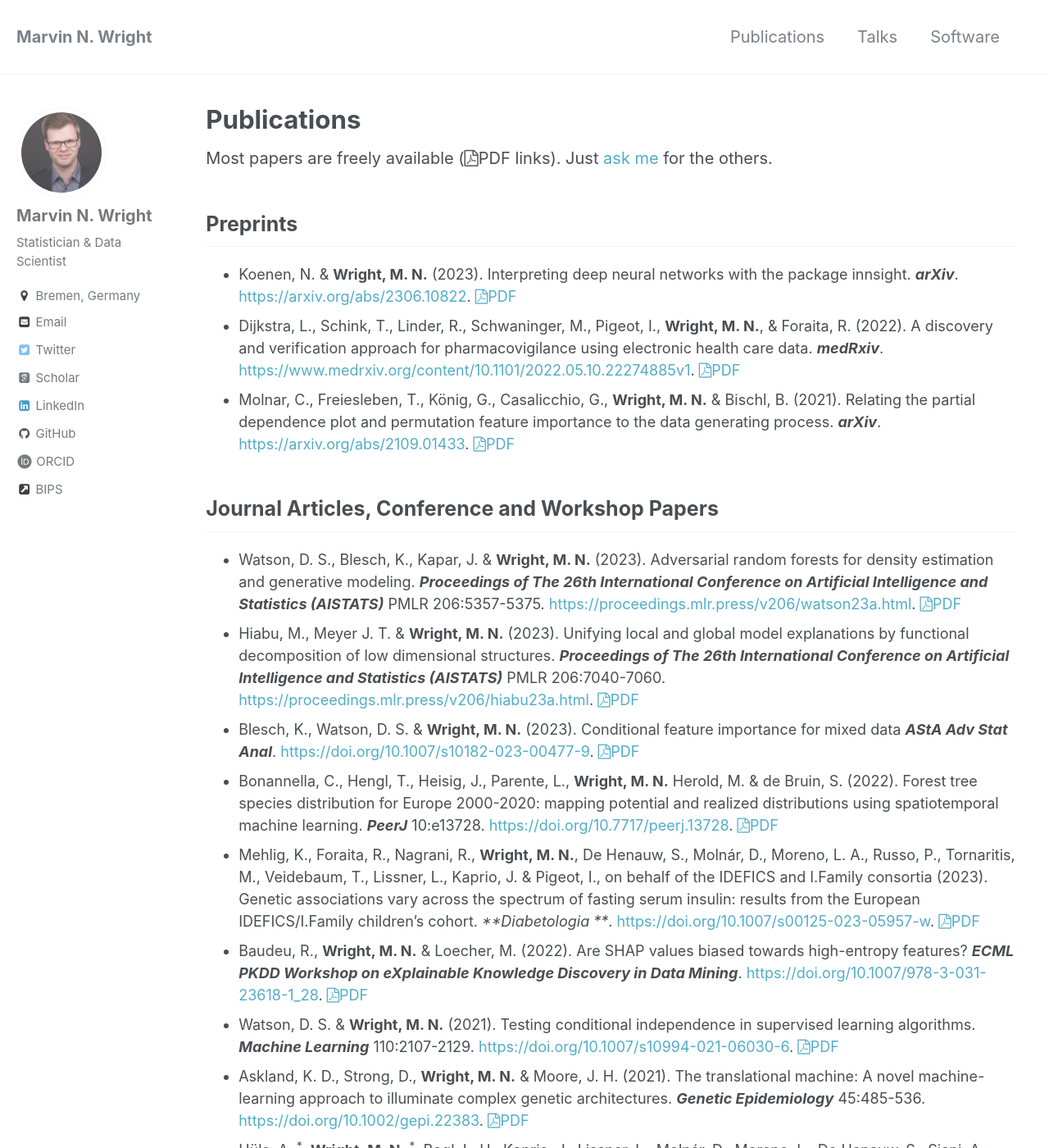
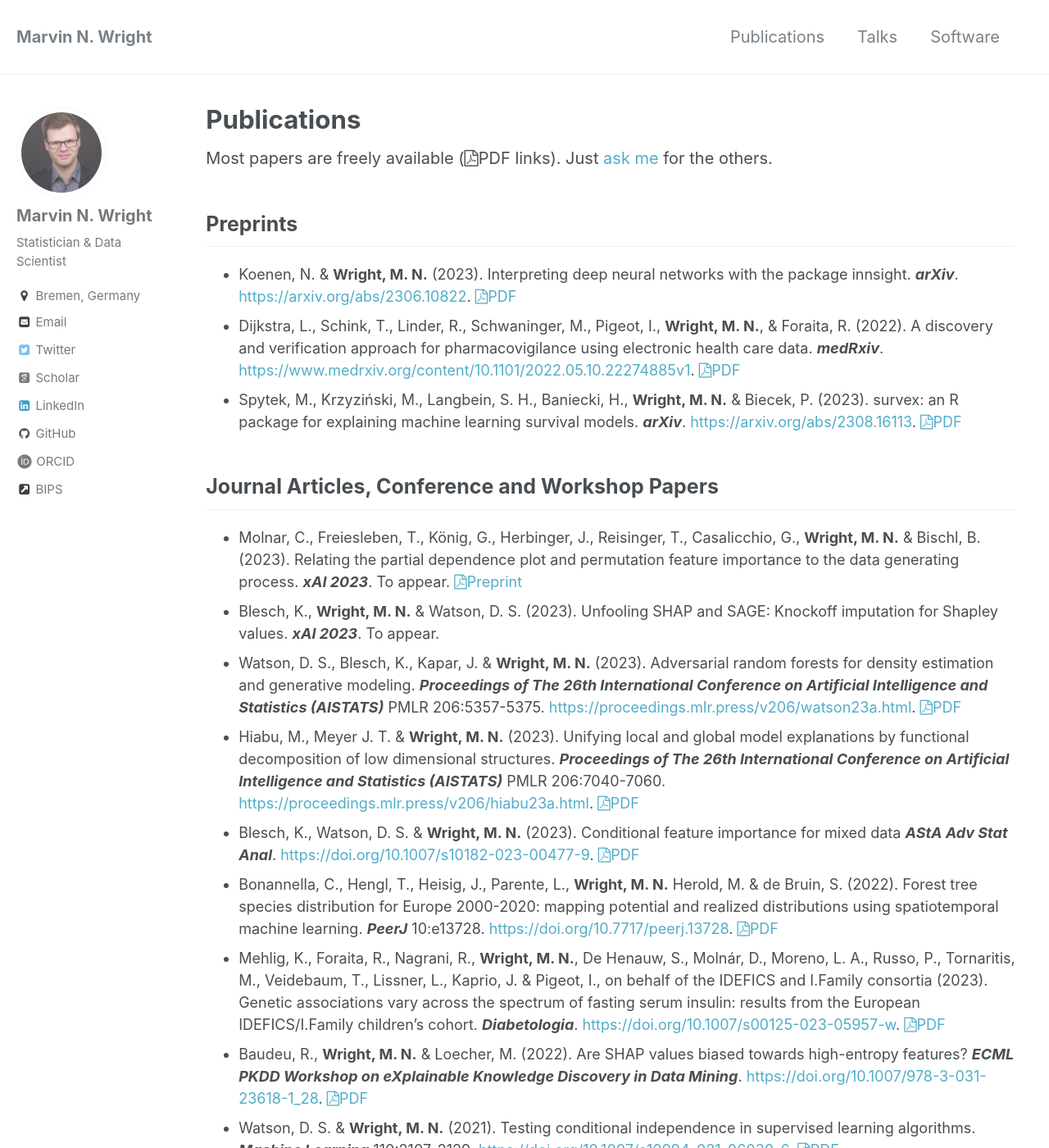
Before and after one commit to mnwright/mnwright.github.io, a Jekyll site: the page built from _pages/publications.md, in a window 1280 px wide and 1400 px high. Shown: the whole window at 82% size. Built offline with Jekyll 4.4.1, drawn with Linux system fonts in a browser that asks for light colours; some web fonts are replaced; some of the changed text lies outside the part shown.

Commit message:
update publications

```diff
--- a/_pages/publications.md
+++ b/_pages/publications.md
@@ -8,14 +8,16 @@ Most papers are freely available (<i class="fa fa-file-pdf-o"></i>PDF links). Ju
 ## Preprints
 * {:.pub} Koenen, N. & **Wright, M. N.** (2023). Interpreting deep neural networks with the package innsight. ***arXiv***. <https://arxiv.org/abs/2306.10822>. <a href="https://arxiv.org/pdf/2306.10822"><i class="fa fa-file-pdf-o"></i>PDF</a>
 * {:.pub} Dijkstra, L., Schink, T., Linder, R., Schwaninger, M., Pigeot, I., **Wright, M. N.**, & Foraita, R. (2022). A discovery and verification approach for pharmacovigilance using electronic health care data. ***medRxiv***. <https://www.medrxiv.org/content/10.1101/2022.05.10.22274885v1>. <a href="https://www.medrxiv.org/content/10.1101/2022.05.10.22274885v1.full.pdf"><i class="fa fa-file-pdf-o"></i>PDF</a>
-* {:.pub} Molnar, C., Freiesleben, T., König, G., Casalicchio, G., **Wright, M. N.** & Bischl, B. (2021). Relating the partial dependence plot and permutation feature importance to the data generating process. ***arXiv***. <https://arxiv.org/abs/2109.01433>. <a href="https://arxiv.org/pdf/2109.01433"><i class="fa fa-file-pdf-o"></i>PDF</a>
+* {:.pub} Spytek, M., Krzyziński, M., Langbein, S. H., Baniecki, H., **Wright, M. N.** & Biecek, P. (2023).  survex: an R package for explaining machine learning survival models. ***arXiv***. <https://arxiv.org/abs/2308.16113>. <a href="https://arxiv.org/pdf/2308.16113"><i class="fa fa-file-pdf-o"></i>PDF</a>
 
 ## Journal Articles, Conference and Workshop Papers
+* {:.pub} Molnar, C., Freiesleben, T., König, G., Herbinger, J., Reisinger, T., Casalicchio, G., **Wright, M. N.** & Bischl, B. (2023). Relating the partial dependence plot and permutation feature importance to the data generating process. ***xAI 2023***. To appear. <a href="https://arxiv.org/pdf/2109.01433"><i class="fa fa-file-pdf-o"></i>Preprint</a>
+* {:.pub} Blesch, K., **Wright, M. N.** & Watson, D. S. (2023). Unfooling SHAP and SAGE: Knockoff imputation for Shapley values. ***xAI 2023***. To appear.
 * {:.pub} Watson, D. S., Blesch, K., Kapar, J. & **Wright, M. N.** (2023). Adversarial random forests for density estimation and generative modeling. ***Proceedings of The 26th International Conference on Artificial Intelligence and Statistics (AISTATS)*** PMLR 206:5357-5375. <https://proceedings.mlr.press/v206/watson23a.html>. <a href="https://proceedings.mlr.press/v206/watson23a/watson23a.pdf"><i class="fa fa-file-pdf-o"></i>PDF</a>
 * {:.pub} Hiabu, M., Meyer J. T. & **Wright, M. N.** (2023). Unifying local and global model explanations by functional decomposition of low dimensional structures. ***Proceedings of The 26th International Conference on Artificial Intelligence and Statistics (AISTATS)*** PMLR 206:7040-7060. <https://proceedings.mlr.press/v206/hiabu23a.html>. <a href="https://proceedings.mlr.press/v206/hiabu23a/hiabu23a.pdf"><i class="fa fa-file-pdf-o"></i>PDF</a>
 * {:.pub} Blesch, K., Watson, D. S. & **Wright, M. N.** (2023). Conditional feature importance for mixed data ***AStA Adv Stat Anal***. <https://doi.org/10.1007/s10182-023-00477-9>. <a href="https://link.springer.com/content/pdf/10.1007/s10182-023-00477-9.pdf"><i class="fa fa-file-pdf-o"></i>PDF</a>
 * {:.pub} Bonannella, C., Hengl, T., Heisig, J., Parente, L., **Wright, M. N.** Herold, M. & de Bruin, S. (2022). Forest tree species distribution for Europe 2000-2020: mapping potential and realized distributions using spatiotemporal machine learning. ***PeerJ*** 10:e13728. <https://doi.org/10.7717/peerj.13728>. <a href="https://peerj.com/articles/13728.pdf"><i class="fa fa-file-pdf-o"></i>PDF</a>
-* {:.pub} Mehlig, K., Foraita, R., Nagrani, R., **Wright, M. N.**, De Henauw, S., Molnár, D., Moreno, L. A., Russo, P., Tornaritis, M., Veidebaum, T., Lissner, L., Kaprio, J. & Pigeot, I., on behalf of the IDEFICS and I.Family consortia (2023). Genetic associations vary across the spectrum of fasting serum insulin: results from the European IDEFICS/I.Family children’s cohort. ***Diabetologia ***. <https://doi.org/10.1007/s00125-023-05957-w>. <a href="https://link.springer.com/content/pdf/10.1007/s00125-023-05957-w.pdf"><i class="fa fa-file-pdf-o"></i>PDF</a>
+* {:.pub} Mehlig, K., Foraita, R., Nagrani, R., **Wright, M. N.**, De Henauw, S., Molnár, D., Moreno, L. A., Russo, P., Tornaritis, M., Veidebaum, T., Lissner, L., Kaprio, J. & Pigeot, I., on behalf of the IDEFICS and I.Family consortia (2023). Genetic associations vary across the spectrum of fasting serum insulin: results from the European IDEFICS/I.Family children’s cohort. ***Diabetologia***. <https://doi.org/10.1007/s00125-023-05957-w>. <a href="https://link.springer.com/content/pdf/10.1007/s00125-023-05957-w.pdf"><i class="fa fa-file-pdf-o"></i>PDF</a>
 * {:.pub} Baudeu, R., **Wright, M. N.** & Loecher, M. (2022). Are SHAP values biased towards high-entropy features? ***ECML PKDD Workshop on eXplainable Knowledge Discovery in Data Mining***. <https://doi.org/10.1007/978-3-031-23618-1_28>. <a href="https://link.springer.com/content/pdf/10.1007/978-3-031-23618-1.pdf"><i class="fa fa-file-pdf-o"></i>PDF</a>
 * {:.pub} Watson, D. S. & **Wright, M. N.** (2021). Testing conditional independence in supervised learning algorithms. ***Machine Learning*** 110:2107-2129. <https://doi.org/10.1007/s10994-021-06030-6>. <a href="https://link.springer.com/content/pdf/10.1007/s10994-021-06030-6.pdf"><i class="fa fa-file-pdf-o"></i>PDF</a>
 * {:.pub} Askland, K. D., Strong, D., **Wright, M. N.** & Moore, J. H. (2021). The translational machine: A novel machine-learning approach to illuminate complex genetic architectures. ***Genetic Epidemiology*** 45:485-536. <https://doi.org/10.1002/gepi.22383>. <a href="https://onlinelibrary.wiley.com/doi/pdfdirect/10.1002/gepi.22383?download=true"><i class="fa fa-file-pdf-o"></i>PDF</a>
@@ -55,4 +57,7 @@ Most papers are freely available (<i class="fa fa-file-pdf-o"></i>PDF links). Ju
 <sup>\*</sup>Equal contribution
 
 ## Editorials
-* {:.pub} Boulesteix, AL., **Wright, M. N.** (2022). Special issue: Artificial intelligence in genomics. ***Hum Genet*** 141:1449-1450. <https://doi.org/10.1007/s00439-022-02472-7>. <a href="https://link.springer.com/content/pdf/10.1007/s00439-022-02472-7.pdf"><i class="fa fa-file-pdf-o"></i>PDF</a>
+* {:.pub} Boulesteix, AL. & **Wright, M. N.** (2022). Special issue: Artificial intelligence in genomics. ***Hum Genet*** 141:1449-1450. <https://doi.org/10.1007/s00439-022-02472-7>. <a href="https://link.springer.com/content/pdf/10.1007/s00439-022-02472-7.pdf"><i class="fa fa-file-pdf-o"></i>PDF</a>
+
+## Other
+* {:.pub} Pigeot, I., Fröhlich, H., Intemann, T., Prause, G. & **Wright, M. N.** (2023). KI und die Nationale Forschungsdateninfrastruktur für personenbezogene Gesundheitsdaten (NFDI4HEALTH). ***In Dössel, O., Schäffter, T., Rutert, B. (Hrsg.): Künstliche Intelligenz in der Medizin. Berlin-Brandenburgische Akademie der Wissenschaften (Denkanstöße aus der Akademie: eine Schriftenreihe der Berlin-Brandenburgischen Akademie der Wissenschaften)*** 11:62-74. <ISBN 978-3-949455-18-6>. <a href="https://edoc.bbaw.de/opus4-bbaw/files/3807/BBAW_DAS11_Pigeot_S62_74.pdf"><i class="fa fa-file-pdf-o"></i>PDF</a>
```
